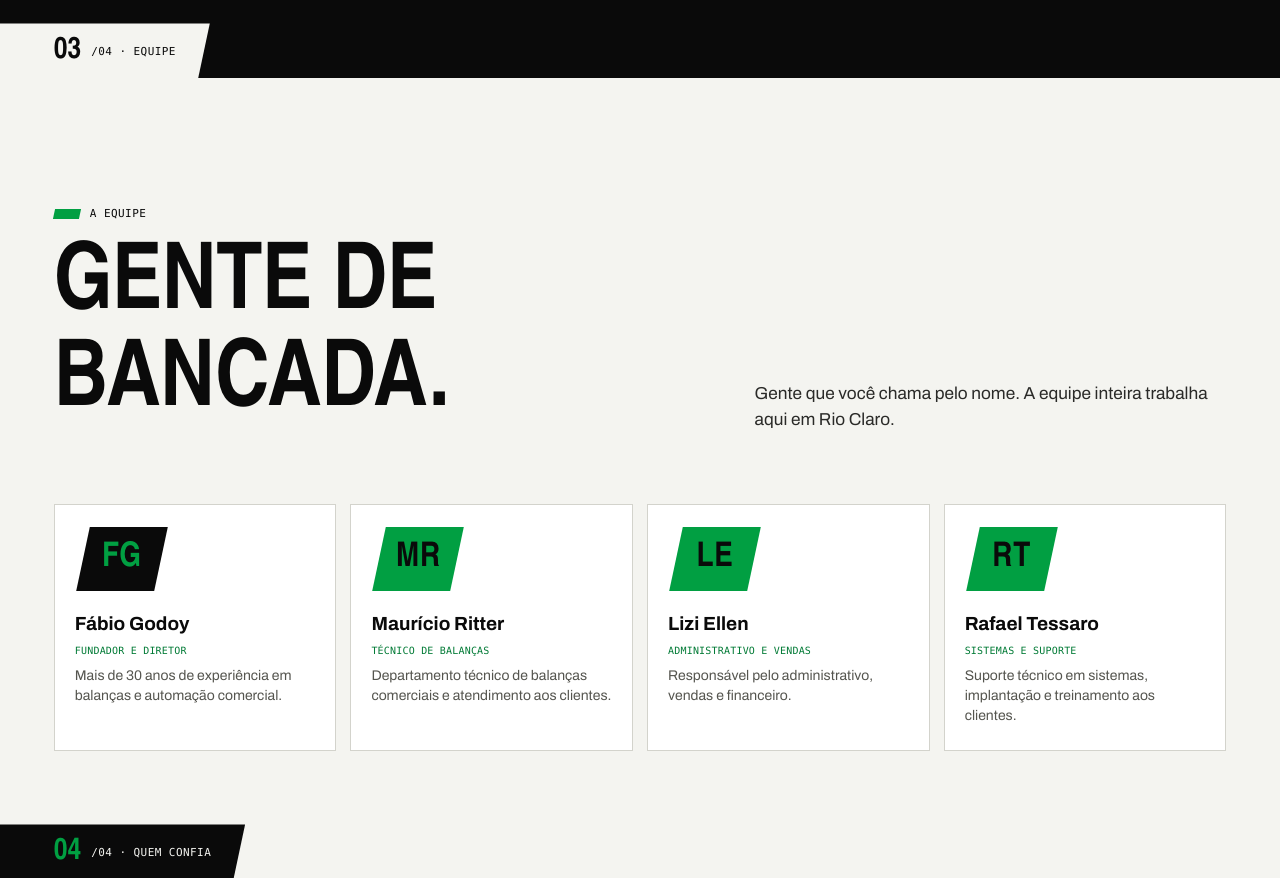
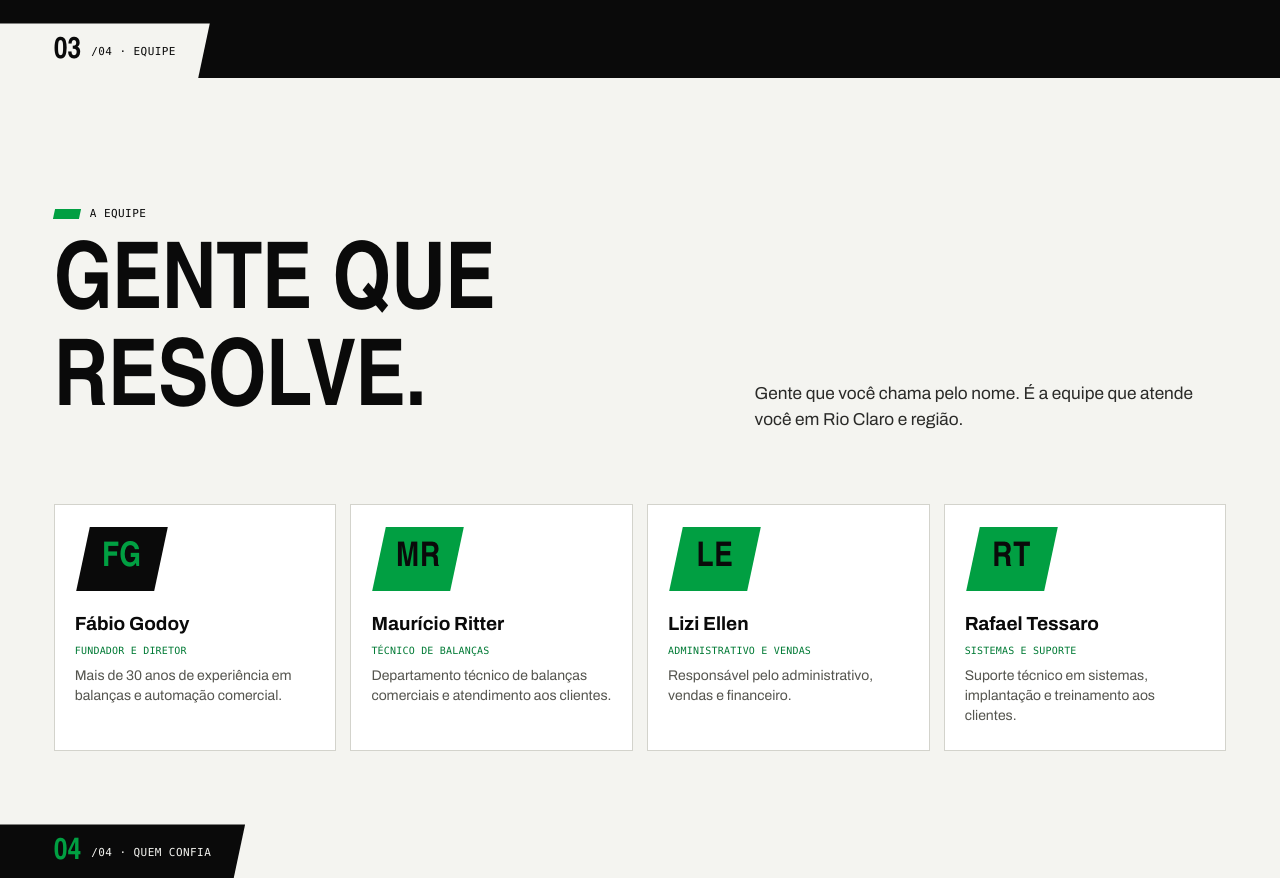
Before and after one commit to RafaelTessaro/Site-Balancass, a PHP site: page /site/empresa.html in a window 1280 px wide. Shown: the part 2484-3362 px from the top of the page. Run offline with PHP 8.4, Linux system fonts and the light colour scheme; some libraries are stand-ins or nearby versions; some web fonts are replaced.

Commit message:
Empresa: equipe "Gente que resolve."; Contato: telefone numa linha só
- Equipe: título "Gente que resolve." e "É a equipe que atende você em Rio Claro e região."
- Contato: o telefone grande se ajusta à largura da coluna (16cqi) e não quebra
  mais em "(19) 3023-" / "9050" com as linhas encostadas (computador grande e
  celular estreito); altura de linha maior caso um número longo do painel quebre.

Co-Authored-By: Claude Opus 5.5 <noreply@anthropic.com>
Claude-Session: https://claude.ai/code/session_01Gfks7qFhjqUG8JczAh8mvx

```diff
--- a/linha-verde/empresa.html
+++ b/linha-verde/empresa.html
@@ -439,9 +439,9 @@
     <header class="sec__head sec__head--split">
       <div>
         <p class="kicker">A equipe</p>
-        <h2 class="h2" id="equipe-t" data-reveal="split">Gente de bancada.</h2>
+        <h2 class="h2" id="equipe-t" data-reveal="split">Gente que resolve.</h2>
       </div>
-      <p class="sec__intro" data-reveal>Gente que você chama pelo nome. A equipe inteira trabalha aqui em Rio Claro.</p>
+      <p class="sec__intro" data-reveal>Gente que você chama pelo nome. É a equipe que atende você em Rio Claro e região.</p>
     </header>
     <ul class="team__list" role="list" data-bc-list="equipe">
       <li class="member" data-reveal><span class="member__mono" aria-hidden="true">FG</span><p class="member__name">Fábio Godoy</p><p class="member__role mono">Fundador e diretor</p><p class="member__txt">Mais de 30 anos de experiência em balanças e automação comercial.</p></li>
--- a/site/assistencia.html
+++ b/site/assistencia.html
@@ -30,7 +30,7 @@
 <link rel="preconnect" href="https://cdn.jsdelivr.net">
 <link rel="stylesheet" href="https://fonts.googleapis.com/css2?family=Big+Shoulders:opsz,wght@10..72,700..900&family=Archivo:wdth,wght@62..125,400..800&family=Martian+Mono:wght@400..500&display=swap">
 <link rel="stylesheet" href="css/base.css?v=84308b4c84">
-<link rel="stylesheet" href="css/paginas.css?v=ff03aff00c">
+<link rel="stylesheet" href="css/paginas.css?v=4c955c7b1b">
 <link rel="stylesheet" href="css/assistencia.css?v=1d7cb02a5d">
 <link rel="preload" as="image" href="compartilhado/img/produtos-recorte/w300.webp" fetchpriority="high">
 <script>
--- a/site/contato.html
+++ b/site/contato.html
@@ -30,7 +30,7 @@
 <link rel="preconnect" href="https://cdn.jsdelivr.net">
 <link rel="stylesheet" href="https://fonts.googleapis.com/css2?family=Big+Shoulders:opsz,wght@10..72,700..900&family=Archivo:wdth,wght@62..125,400..800&family=Martian+Mono:wght@400..500&display=swap">
 <link rel="stylesheet" href="css/base.css?v=84308b4c84">
-<link rel="stylesheet" href="css/paginas.css?v=ff03aff00c">
+<link rel="stylesheet" href="css/paginas.css?v=4c955c7b1b">
 <script>
   /* Marca o documento antes de pintar: as animações de entrada só escondem
      o conteúdo enquanto o JS não assume. Se algo falhar, tudo reaparece. */
--- a/site/css/paginas.css
+++ b/site/css/paginas.css
@@ -665,10 +665,13 @@
    9. CONTATO (fundo escuro) + FORMULÁRIO (WhatsApp)
    ===================================================================== */
 .contact { display: grid; grid-template-columns: minmax(0, 1fr) minmax(0, 1fr); gap: clamp(36px, 6vw, 112px); align-items: start; }
-.contact__info { display: grid; gap: 28px; justify-items: start; }
+.contact__info { display: grid; gap: 28px; justify-items: start; container-type: inline-size; }
 .contact__big { display: grid; gap: 14px; text-decoration: none; }
 .contact__k { color: var(--grey); }
-.contact__v { font: 900 clamp(56px, 7vw, 116px)/.85 var(--f-display); color: var(--green); transition: color .3s; letter-spacing: -.005em; }
+/* O telefone cabe numa linha só na coluna (16cqi ≈ 14 caracteres da fonte de display; antes, no computador
+   grande e no celular estreito, quebrava em "(19) 3023-" / "9050" com as linhas encostadas). Um número
+   mais comprido gravado pelo painel ainda pode quebrar: a altura de linha deixa as linhas separadas. */
+.contact__v { font: 900 clamp(56px, 7vw, 116px)/.95 var(--f-display); font-size: min(clamp(56px, 7vw, 116px), 16cqi); color: var(--green); transition: color .3s; letter-spacing: -.005em; }
 .contact__big:hover .contact__v { color: var(--volt); }
 .contact__hint { display: inline-flex; align-items: center; gap: 8px; color: var(--grey); }
 .contact__hint .i { width: 14px; height: 14px; }
--- a/site/empresa.html
+++ b/site/empresa.html
@@ -30,7 +30,7 @@
 <link rel="preconnect" href="https://cdn.jsdelivr.net">
 <link rel="stylesheet" href="https://fonts.googleapis.com/css2?family=Big+Shoulders:opsz,wght@10..72,700..900&family=Archivo:wdth,wght@62..125,400..800&family=Martian+Mono:wght@400..500&display=swap">
 <link rel="stylesheet" href="css/base.css?v=84308b4c84">
-<link rel="stylesheet" href="css/paginas.css?v=ff03aff00c">
+<link rel="stylesheet" href="css/paginas.css?v=4c955c7b1b">
 <script>
   /* Marca o documento antes de pintar: as animações de entrada só escondem
      o conteúdo enquanto o JS não assume. Se algo falhar, tudo reaparece. */
@@ -439,9 +439,9 @@
     <header class="sec__head sec__head--split">
       <div>
         <p class="kicker">A equipe</p>
-        <h2 class="h2" id="equipe-t" data-reveal="split">Gente de bancada.</h2>
+        <h2 class="h2" id="equipe-t" data-reveal="split">Gente que resolve.</h2>
       </div>
-      <p class="sec__intro" data-reveal>Gente que você chama pelo nome. A equipe inteira trabalha aqui em Rio Claro.</p>
+      <p class="sec__intro" data-reveal>Gente que você chama pelo nome. É a equipe que atende você em Rio Claro e região.</p>
     </header>
     <ul class="team__list" role="list" data-bc-list="equipe">
       <li class="member" data-reveal><span class="member__mono" aria-hidden="true">FG</span><p class="member__name">Fábio Godoy</p><p class="member__role mono">Fundador e diretor</p><p class="member__txt">Mais de 30 anos de experiência em balanças e automação comercial.</p></li>
--- a/site/index.html
+++ b/site/index.html
@@ -46,7 +46,7 @@
 </script>
 <link rel="stylesheet" href="https://fonts.googleapis.com/css2?family=Big+Shoulders:opsz,wght@10..72,700..900&family=Archivo:wdth,wght@62..125,400..800&family=Martian+Mono:wght@400..500&display=swap">
 <link rel="stylesheet" href="css/base.css?v=84308b4c84">
-<link rel="stylesheet" href="css/paginas.css?v=ff03aff00c">
+<link rel="stylesheet" href="css/paginas.css?v=4c955c7b1b">
 <link rel="stylesheet" href="css/home-v3.css?v=142b5ec174">
 <link rel="preload" as="image" href="compartilhado/img/produtos-recorte/prix7e.webp" fetchpriority="high">
 <script>
--- a/site/produtos.html
+++ b/site/produtos.html
@@ -30,7 +30,7 @@
 <link rel="preconnect" href="https://cdn.jsdelivr.net">
 <link rel="stylesheet" href="https://fonts.googleapis.com/css2?family=Big+Shoulders:opsz,wght@10..72,700..900&family=Archivo:wdth,wght@62..125,400..800&family=Martian+Mono:wght@400..500&display=swap">
 <link rel="stylesheet" href="css/base.css?v=84308b4c84">
-<link rel="stylesheet" href="css/paginas.css?v=ff03aff00c">
+<link rel="stylesheet" href="css/paginas.css?v=4c955c7b1b">
 <link rel="stylesheet" href="css/catalogo.css?v=8393eae1b4">
 <link rel="preload" as="image" href="compartilhado/img/produtos-recorte/prix7e.webp" fetchpriority="high">
 <script>
--- a/site/sistema.html
+++ b/site/sistema.html
@@ -30,7 +30,7 @@
 <link rel="preconnect" href="https://cdn.jsdelivr.net">
 <link rel="stylesheet" href="https://fonts.googleapis.com/css2?family=Big+Shoulders:opsz,wght@10..72,700..900&family=Archivo:wdth,wght@62..125,400..800&family=Martian+Mono:wght@400..500&display=swap">
 <link rel="stylesheet" href="css/base.css?v=84308b4c84">
-<link rel="stylesheet" href="css/paginas.css?v=ff03aff00c">
+<link rel="stylesheet" href="css/paginas.css?v=4c955c7b1b">
 <link rel="preload" as="image" href="compartilhado/img/fotos/prix-6-pdv.webp" fetchpriority="high">
 <script>
   /* Marca o documento antes de pintar: as animações de entrada só escondem
```
Also changed, not shown: linha-verde/css/paginas.css (+5 -2 lines), site/sitemap.xml (+6 -6 lines), site/.htaccess, 2 other files.
